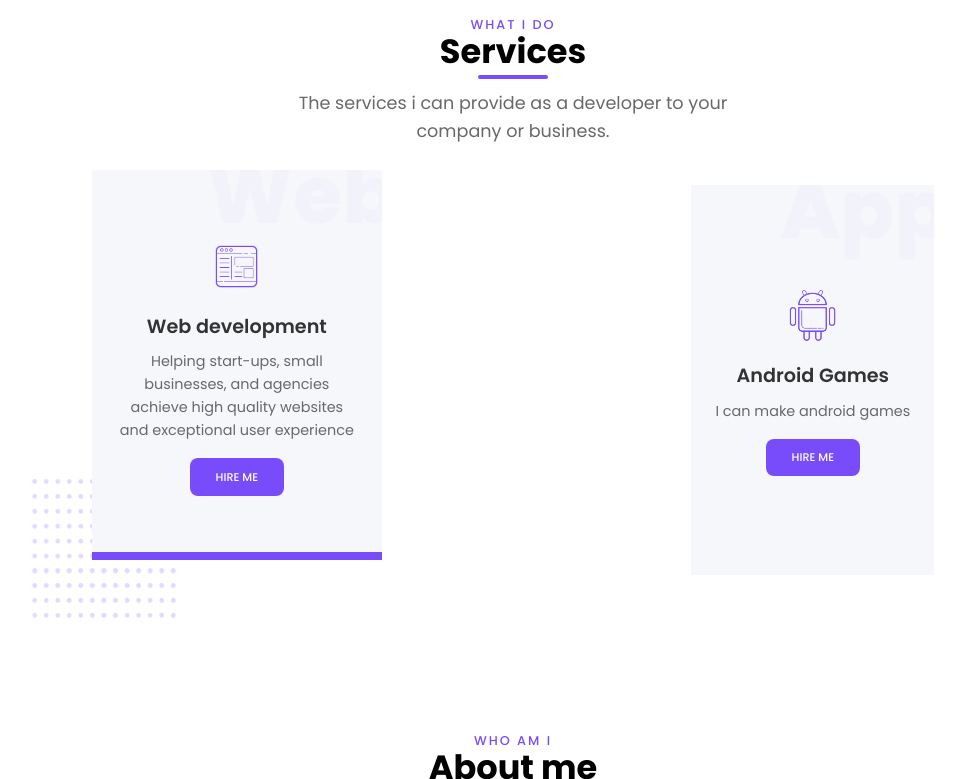
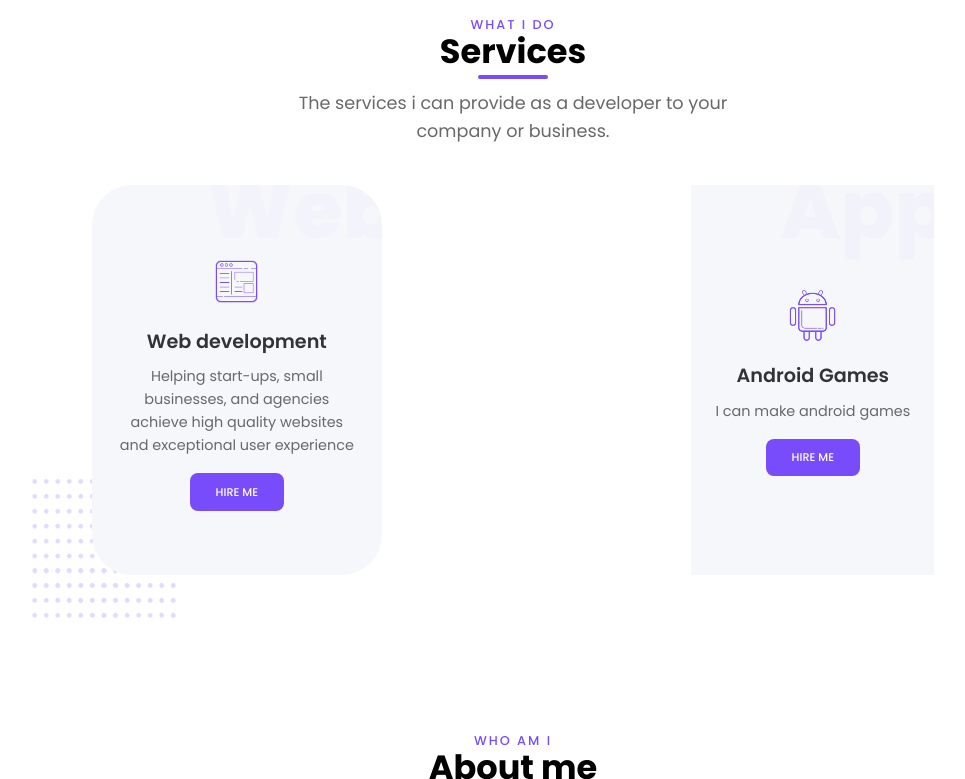
Before and after one commit to Ignoble-Immortal/FEE2AssignmentPortfolio1, a plain HTML site: page index.html in a window 1280 px wide. In both pictures the pointer is over the element 363 px from the left and 1232 px from the top of the page. Shown: the part 853-1632 px from the top of the page, without its empty margins (127-1092 px from the left). Drawn offline with nearby package versions, Linux system fonts and the light colour scheme.

Commit message:
Some changes

```diff
--- a/css/style.css
+++ b/css/style.css
@@ -482,10 +482,13 @@ header .circle {
   left: 0;
   background-color: var(--main-color);
   transition: 0.3s;
+  transition-duration: 100s;
 }
 
 .card-wrap:hover .card {
   transform: translateY(-15px);
+  transform: rotate(360deg);
+  border-radius: 40px;
 }
 
 .card-wrap:hover .card:after {
```
